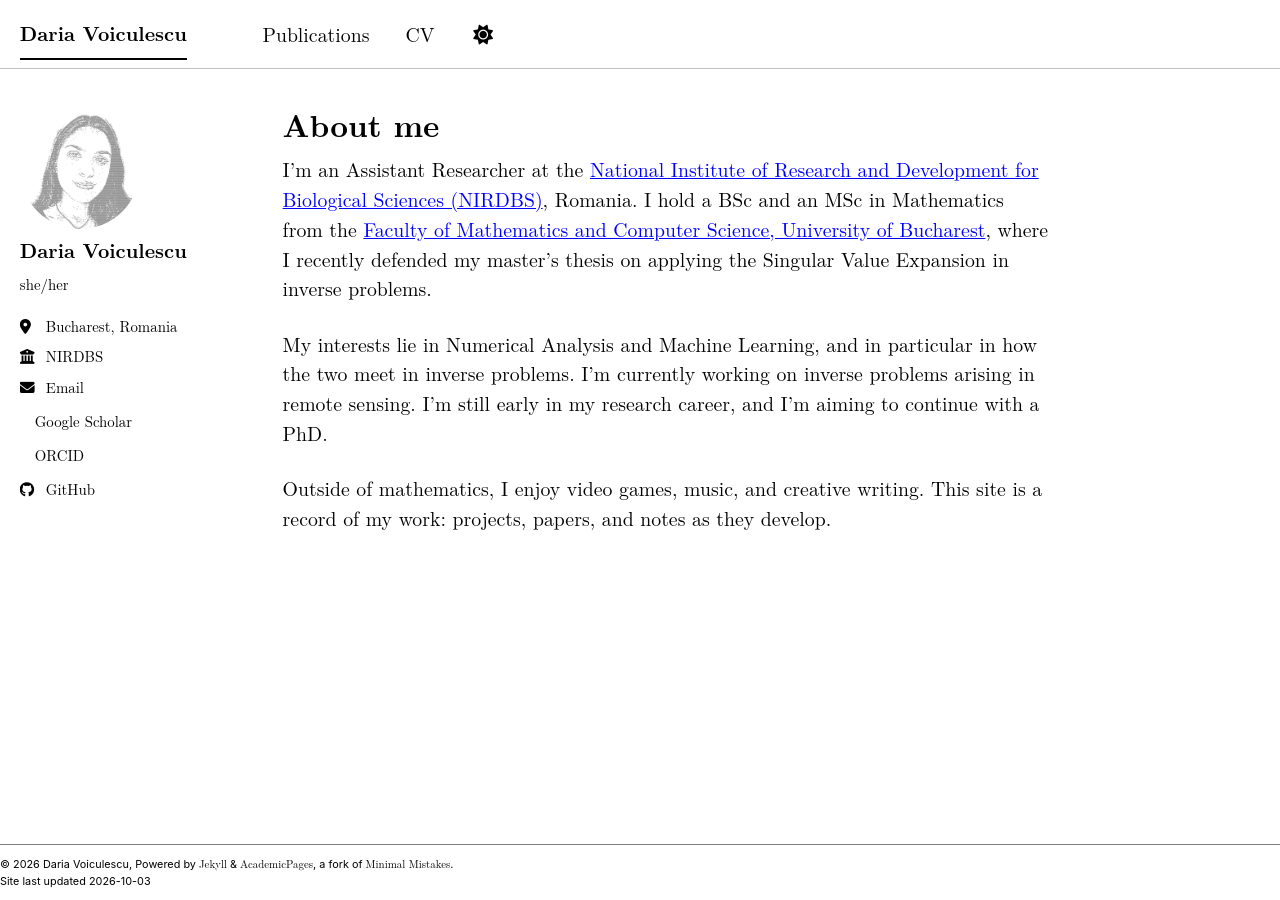
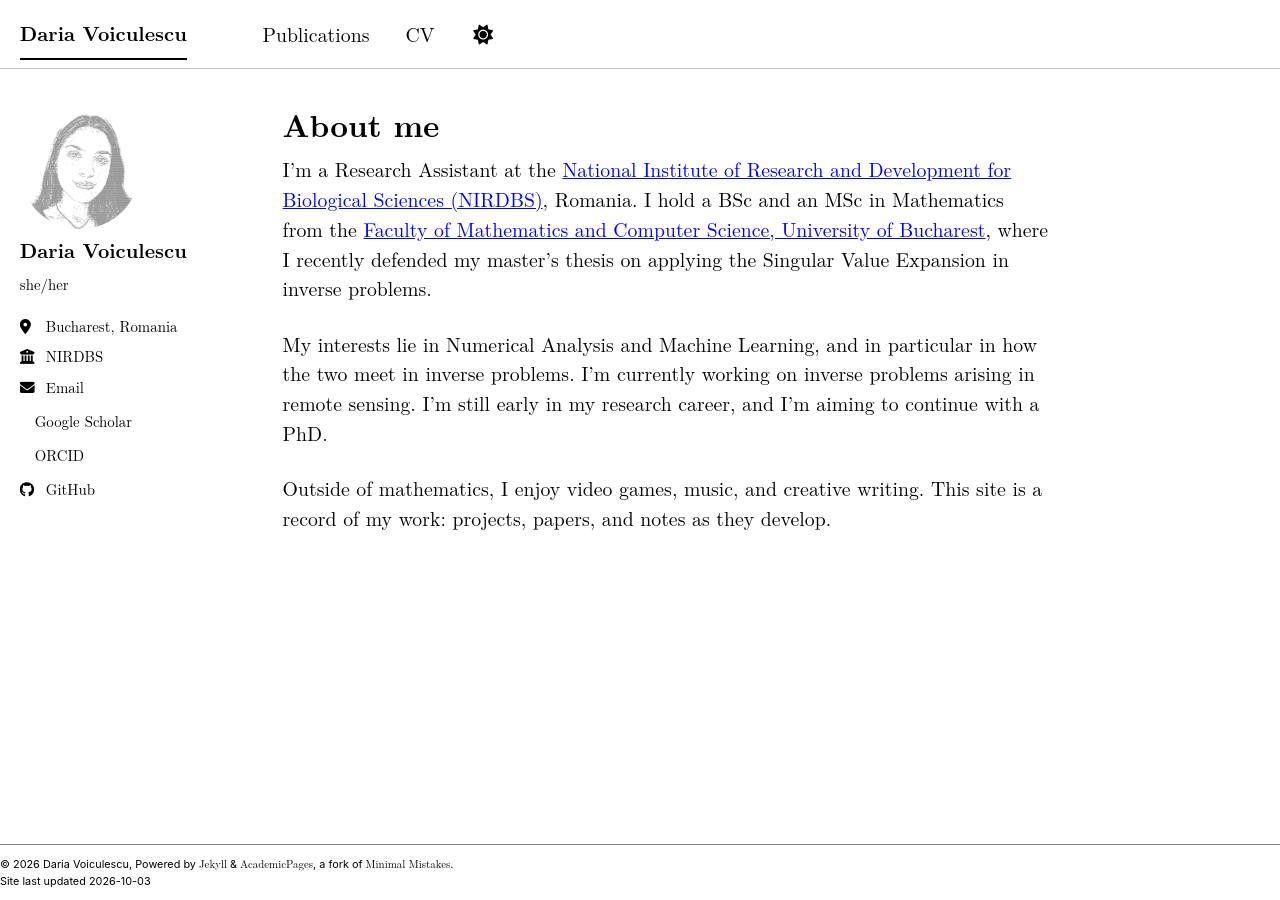
Before and after one commit to dariavoiculescu/dariavoiculescu.github.io, a Jekyll site: the page built from _pages/about.md, in a window 1280 px wide. Built offline with Jekyll 4.4.1, drawn with Linux system fonts in a browser that asks for light colours; some web fonts are replaced; a style sheet for code colours, icons or effects is not loaded.

Commit message:
Update about.md

```diff
--- a/_pages/about.md
+++ b/_pages/about.md
@@ -7,7 +7,7 @@ redirect_from:
   - /about.html
 ---
 
-I'm an Assistant Researcher at the [National Institute of Research and Development for Biological Sciences (NIRDBS)](https://www.incdsb.ro/en), Romania. I hold a BSc and an MSc in Mathematics from the [Faculty of Mathematics and Computer Science, University of Bucharest](https://fmi.unibuc.ro/), where I recently defended my master's thesis on applying the Singular Value Expansion in inverse problems.
+I'm a Research Assistant at the [National Institute of Research and Development for Biological Sciences (NIRDBS)](https://www.incdsb.ro/en), Romania. I hold a BSc and an MSc in Mathematics from the [Faculty of Mathematics and Computer Science, University of Bucharest](https://fmi.unibuc.ro/), where I recently defended my master's thesis on applying the Singular Value Expansion in inverse problems.
 
 My interests lie in Numerical Analysis and Machine Learning, and in particular in how the two meet in inverse problems. I'm currently working on inverse problems arising in remote sensing. I'm still early in my research career, and I'm aiming to continue with a PhD.
 
```
